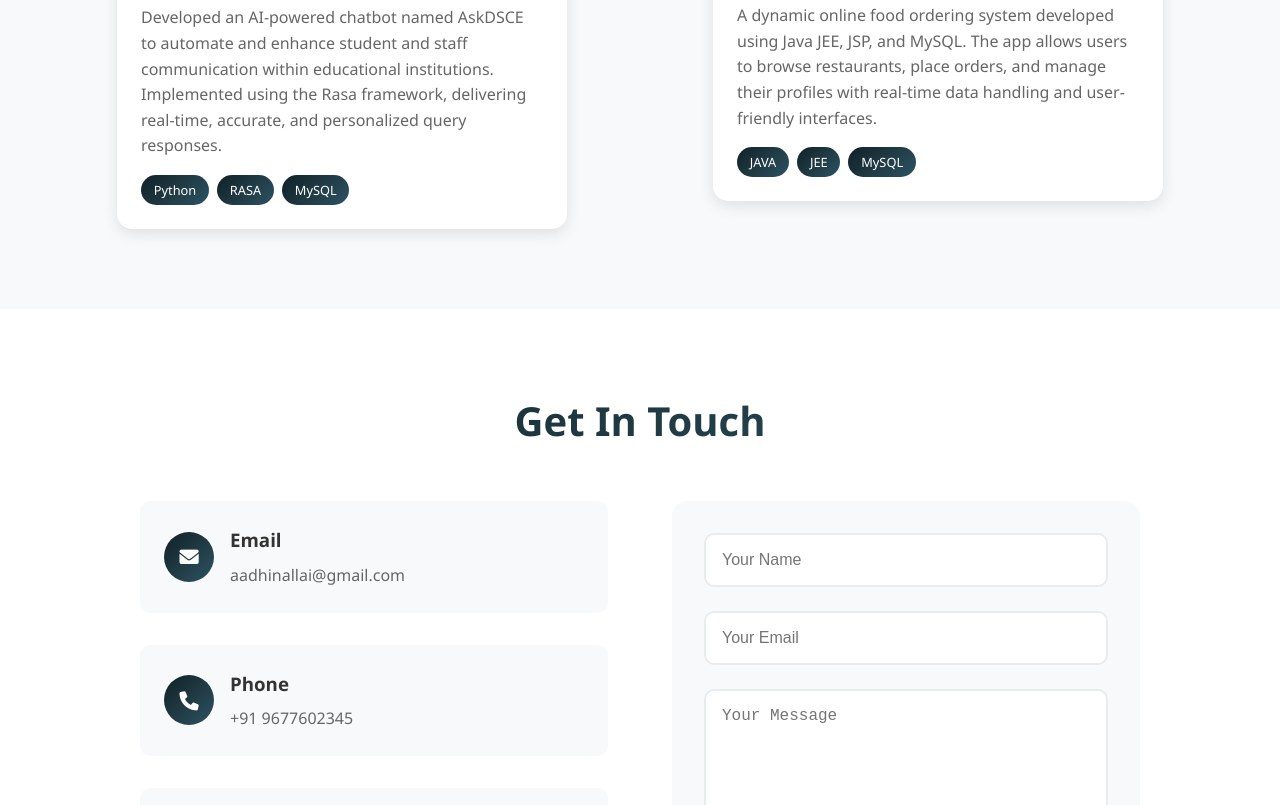
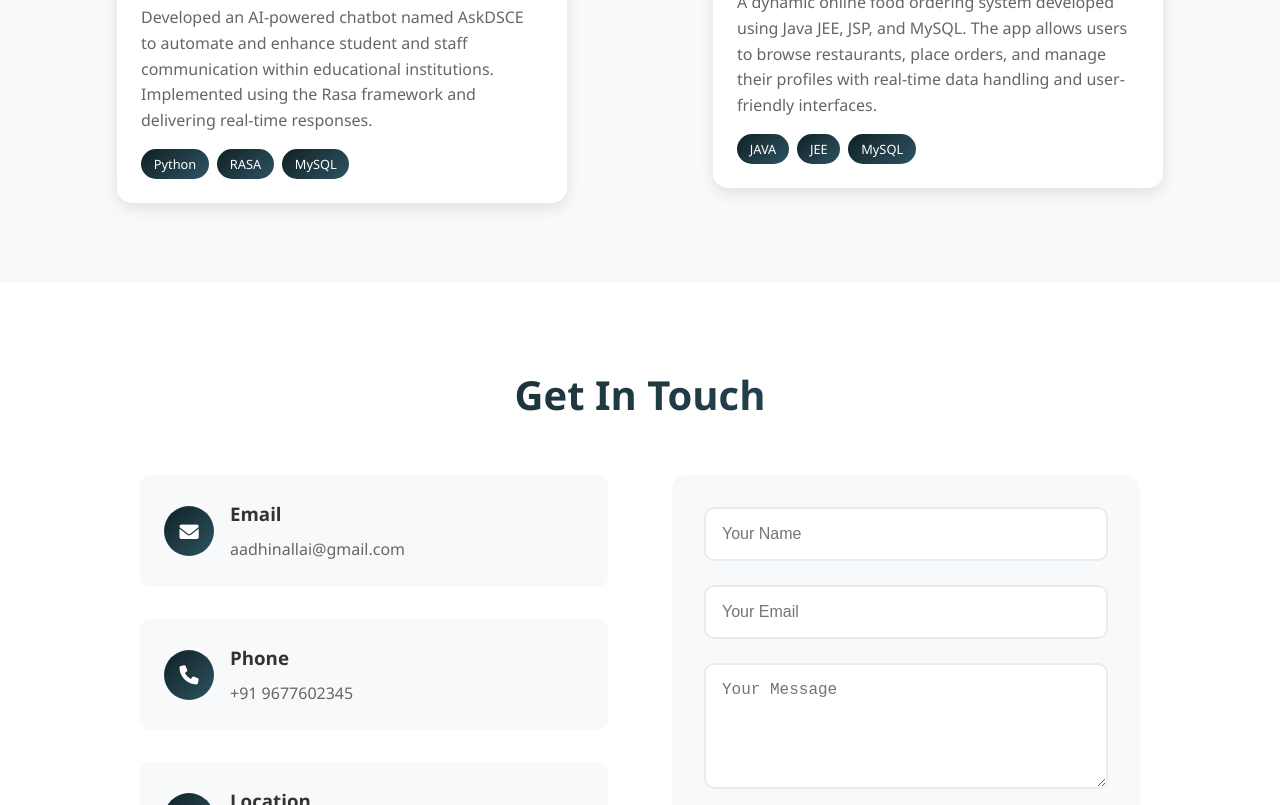
Before and after one commit to Aadhikesavan09/My-Portfolio, a plain HTML site: page index.html in a window 1280 px wide. Shown: the part 2397-3202 px from the top of the page. Drawn offline with Linux system fonts and the light colour scheme.

Commit message:
Update index.html

```diff
--- a/index.html
+++ b/index.html
@@ -147,7 +147,7 @@
                     <div class="project-content">
                         <h3>AI-Powered Enquiry Assistance for Inclusive Campus Education</h3>
                         <p> Developed an AI-powered chatbot named AskDSCE to automate and enhance student and staff communication
-                            within educational institutions. Implemented using the Rasa framework, delivering real-time, accurate, and personalized query responses.</p>
+                            within educational institutions. Implemented using the Rasa framework and delivering real-time responses.</p>
                         <div class="project-tech">
                             <span class="tech-tag">Python</span>
                             <span class="tech-tag">RASA</span>
```
